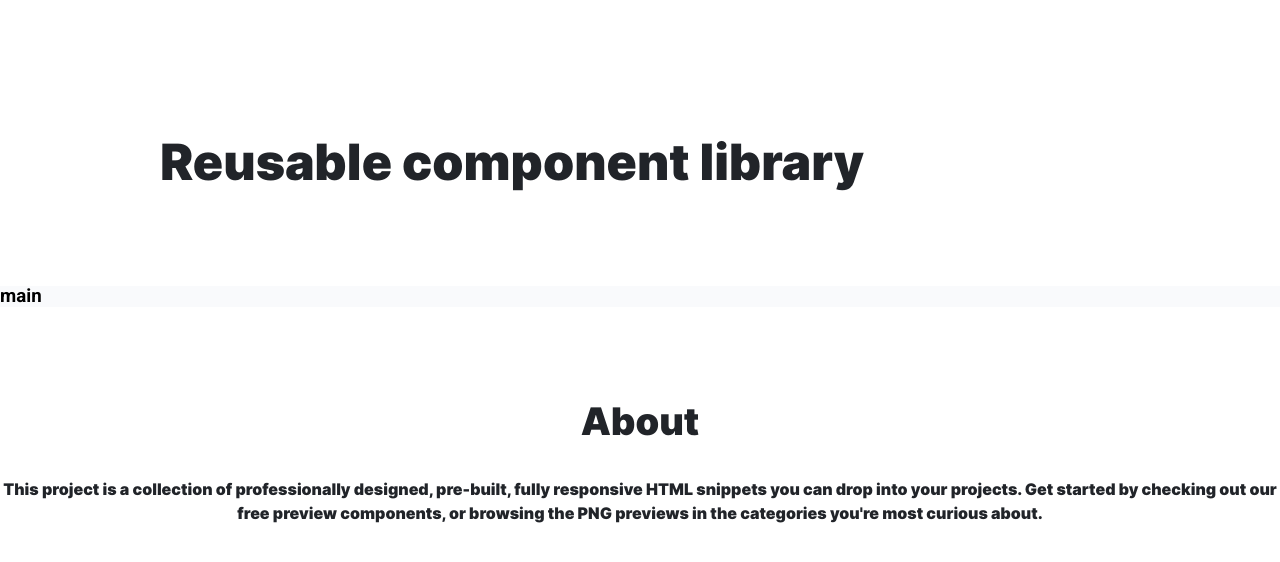
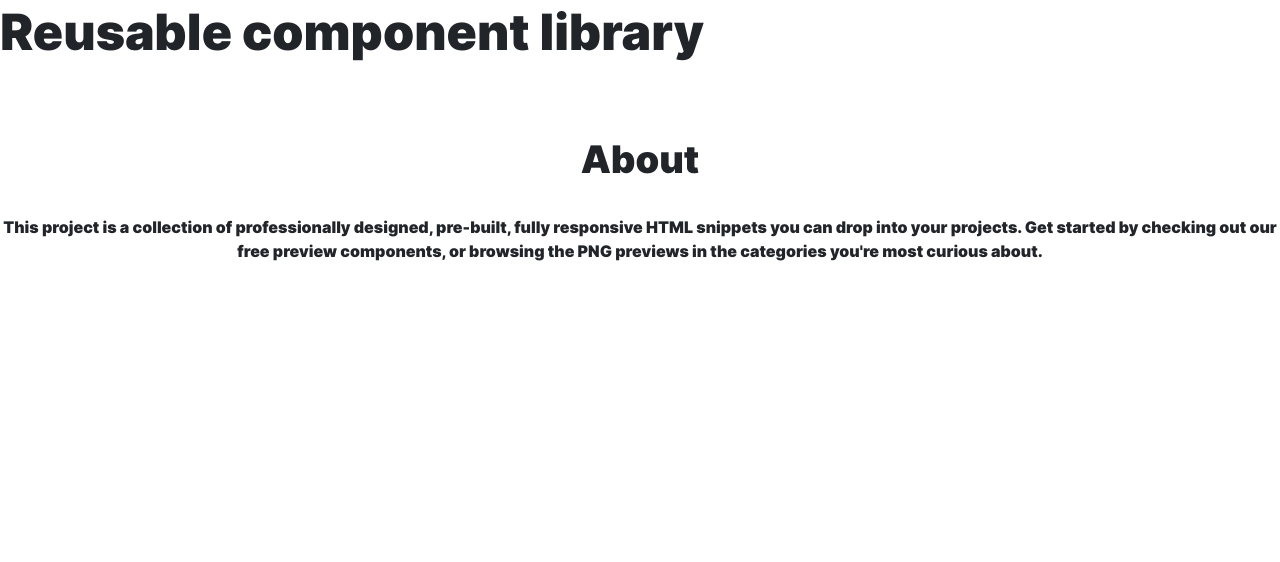
Before and after one commit to js-tasks-ru/htmlcss-20250313_zagudaev-den, a website: page index.html in a window 1280 px wide. Drawn offline with Linux system fonts and the light colour scheme.

Commit message:
исправил недочеты дз-1

```diff
--- a/components/footer/footer.css
+++ b/components/footer/footer.css
@@ -1,11 +1,10 @@
 .footer {
     background-color: var(--white);
+    padding-top: 71px;
 }
 
 .footer__title {
         /* About */
-    margin: 0;
-    padding: 71px 0 32px;
     text-align: center;
 
     /* h2 */
@@ -24,7 +23,7 @@
 
 .footer__text {
     /* This project is a collection of professionally designed, pre-built, fully responsive HTML snippets you can drop into your projects. Get started by checking out our free preview components, or browsing the PNG previews in the categories you're most curious about. */
-    margin: 0;
+    padding-top: 32px;
     /* p */
     font-family: 'Inter';
     font-style: normal;
--- a/components/header/header.css
+++ b/components/header/header.css
@@ -1,6 +1,4 @@
 .header {
-    padding: 96px 0 40px;
-    padding-left: 160px;
     background-color: var(--white);
 }
 
--- a/index.html
+++ b/index.html
@@ -9,9 +9,7 @@
             <header class="header">
                 <h1 class="header__title">Reusable component library</h1>
             </header>
-            <main class="main">
-                <h3>main</h3>
-            </main>
+            <main class="main"></main>
             <footer class="footer">
                 <h2 class="footer__title">About</h2>
                 <p class="footer__text">This project is a collection of professionally designed, pre-built, fully responsive HTML snippets you can drop into your projects. Get started by checking out our free preview components, or browsing the PNG previews in the categories you're most curious about.</p>
```
Also changed, not shown: assets/css/normalize.css.
